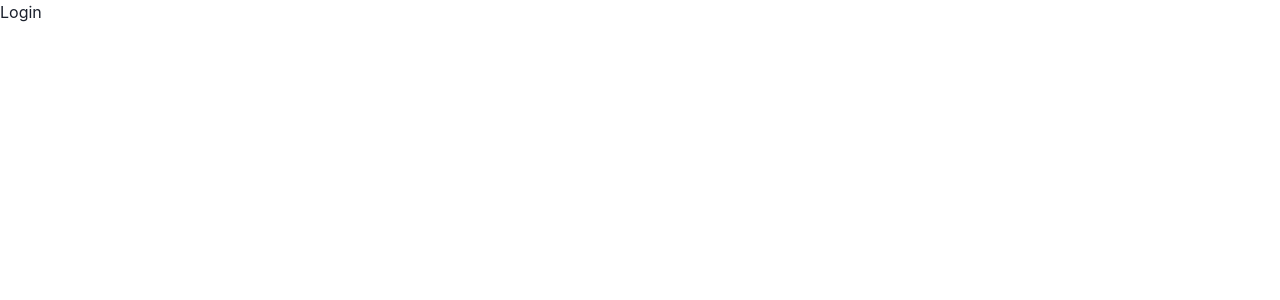
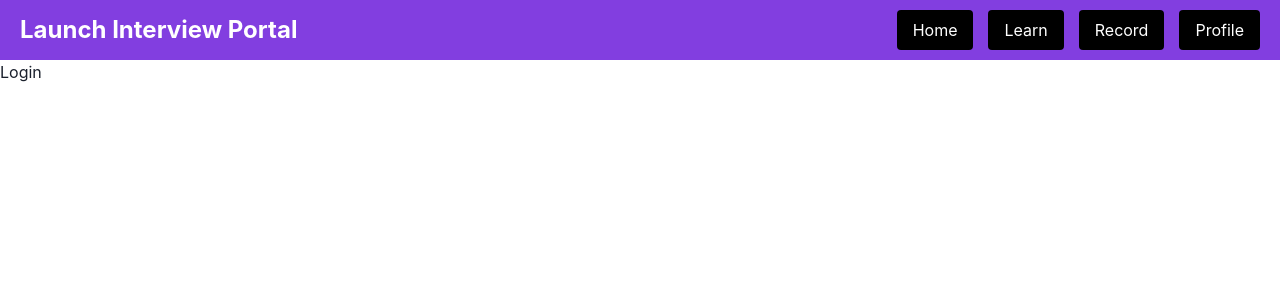
Before and after one commit to keningzhao99/Interview-Portal, a React (Vite) app in the folder frontend/: page / in a window 1280 px wide. Shown: the top 300 px of the page. Built offline with nearby package versions, Linux system fonts and the light colour scheme.

Commit message:
updated navbar with Educational Resources info

```diff
--- a/frontend/src/components/Navbar.jsx
+++ b/frontend/src/components/Navbar.jsx
@@ -10,6 +10,7 @@
       </div>
       <div className="navbar-links">
         <Link to="/home" className="navbar-link">Home</Link>
+        <Link to="/educational-resources"  className="navbar-link">Learn</Link>
         <Link to="/self-recording" className="navbar-link">Record</Link>
         <Link to="/profile" className="navbar-link">Profile</Link>
       </div>
```
Also changed, not shown: frontend/src/main.jsx (+27 -19 lines).
